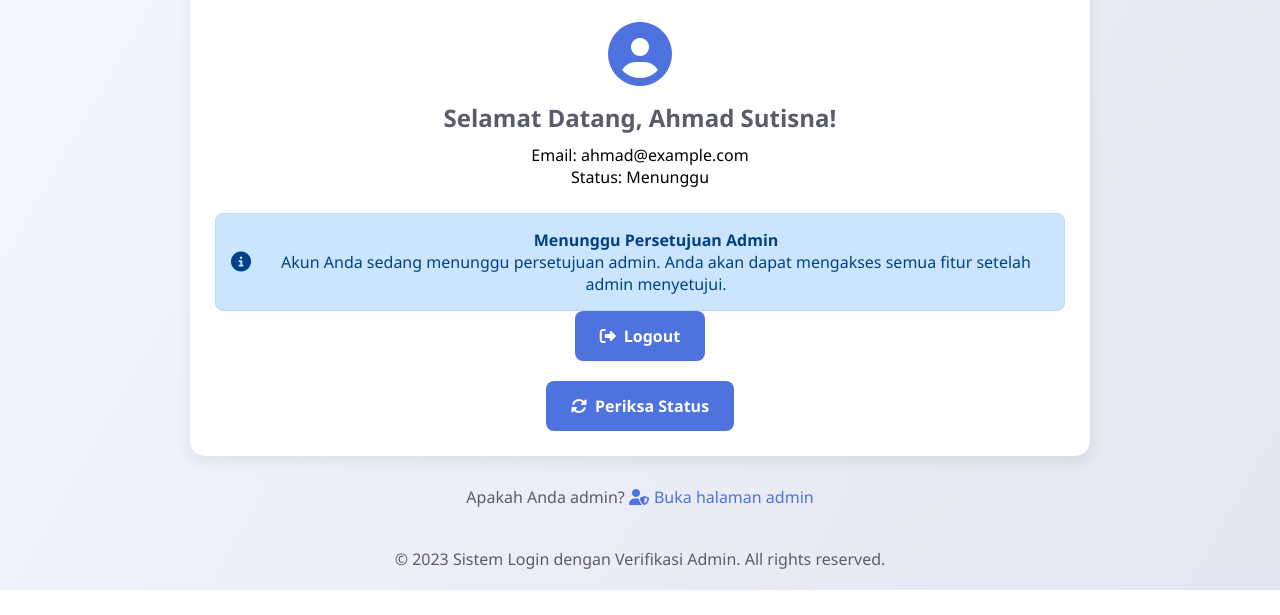
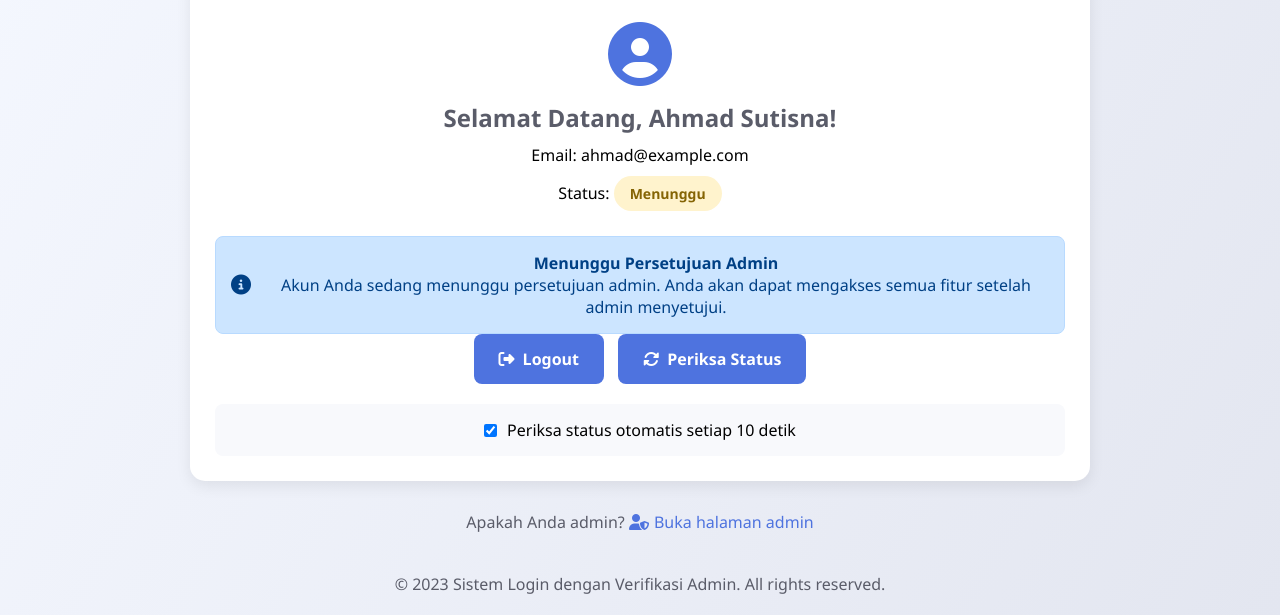
Before and after one commit to garzstrr/garz-login, a plain HTML site: page index.html in a window 1280 px wide. Both pictures are taken after a click on the button "Login". Shown: the part 245-860 px from the top of the page. Before the commit the page ends 835 px from the top, so only its background shows below. Drawn offline with Linux system fonts and the light colour scheme.

Commit message:
Add files via upload

```diff
--- a/index.html
+++ b/index.html
@@ -205,6 +205,25 @@
             margin-bottom: 10px;
         }
 
+        .status-badge {
+            padding: 8px 16px;
+            border-radius: 20px;
+            font-size: 14px;
+            font-weight: 600;
+            display: inline-block;
+            margin-top: 10px;
+        }
+
+        .status-pending {
+            background-color: #fff3cd;
+            color: #856404;
+        }
+
+        .status-approved {
+            background-color: #d4edda;
+            color: #155724;
+        }
+
         .admin-link {
             margin-top: 30px;
             text-align: center;
@@ -236,6 +255,22 @@
 
         .visible {
             display: block;
+        }
+
+        .auto-check {
+            margin-top: 20px;
+            padding: 15px;
+            background-color: #f8f9fc;
+            border-radius: 8px;
+            text-align: center;
+        }
+
+        .auto-check label {
+            display: flex;
+            align-items: center;
+            justify-content: center;
+            gap: 10px;
+            cursor: pointer;
         }
     </style>
 </head>
@@ -308,7 +343,7 @@
                     <i class="fas fa-user-circle"></i>
                     <h2>Selamat Datang, <span id="user-name">User</span>!</h2>
                     <p>Email: <span id="user-email">user@example.com</span></p>
-                    <p>Status: <span id="user-status" class="status-badge">Menunggu</span></p>
+                    <p>Status: <span id="user-status" class="status-badge status-pending">Menunggu</span></p>
                 </div>
 
                 <div id="admin-notification" class="notification notification-info">
@@ -327,14 +362,19 @@
                     </div>
                 </div>
 
-                <button class="btn logout-btn" onclick="logout()">
+                <button class="btn" onclick="logout()">
                     <i class="fas fa-sign-out-alt"></i> Logout
                 </button>
 
-                <div style="margin-top: 20px;">
-                    <button class="btn" onclick="checkApprovalStatus()">
+                <button class="btn" onclick="checkApprovalStatus()" style="margin-left: 10px;">
                     <i class="fas fa-sync-alt"></i> Periksa Status
                 </button>
+
+                <div class="auto-check">
+                    <label>
+                        <input type="checkbox" id="auto-check-toggle" checked>
+                        <span>Periksa status otomatis setiap 10 detik</span>
+                    </label>
                 </div>
             </div>
         </div>
@@ -352,6 +392,7 @@
         // Data pengguna (disimulasikan)
         let users = JSON.parse(localStorage.getItem('users')) || [];
         let currentUser = JSON.parse(localStorage.getItem('currentUser')) || null;
+        let autoCheckInterval = null;
 
         // Inisialisasi data jika belum ada
         function initializeData() {
@@ -412,6 +453,9 @@
 
                 // Tampilkan dashboard
                 showUserDashboard();
+
+                // Mulai pengecekan otomatis jika diaktifkan
+                startAutoCheck();
             } else {
                 notification.className = 'notification notification-error';
                 notification.innerHTML = '<i class="fas fa-exclamation-circle"></i> Email atau password salah!';
@@ -508,6 +552,15 @@
 
         // Fungsi untuk memperbarui status pengguna
         function updateUserStatus() {
+            // Ambil data terbaru dari localStorage
+            const updatedUsers = JSON.parse(localStorage.getItem('users')) || [];
+            const updatedUser = updatedUsers.find(u => u.id === currentUser.id);
+
+            if (updatedUser) {
+                // Perbarui status
+                currentUser.approved = updatedUser.approved;
+                localStorage.setItem('currentUser', JSON.stringify(currentUser));
+
                 const statusElement = document.getElementById('user-status');
 
                 if (currentUser.approved) {
@@ -522,16 +575,10 @@
                     document.getElementById('approved-notification').classList.add('hidden');
                 }
             }
+        }
 
         // Fungsi untuk memeriksa status persetujuan
         function checkApprovalStatus() {
-            // Perbarui data dari localStorage
-            const updatedUsers = JSON.parse(localStorage.getItem('users')) || [];
-            const updatedUser = updatedUsers.find(u => u.id === currentUser.id);
-
-            if (updatedUser) {
-                currentUser = updatedUser;
-                localStorage.setItem('currentUser', JSON.stringify(currentUser));
             updateUserStatus();
 
             const notification = document.getElementById('login-notification');
@@ -544,10 +591,31 @@
                 notification.classList.add('hidden');
             }, 3000);
         }
+
+        // Fungsi untuk memulai pengecekan otomatis
+        function startAutoCheck() {
+            // Hentikan interval sebelumnya jika ada
+            if (autoCheckInterval) {
+                clearInterval(autoCheckInterval);
+            }
+
+            // Mulai interval baru jika checkbox dicentang
+            if (document.getElementById('auto-check-toggle').checked) {
+                autoCheckInterval = setInterval(() => {
+                    console.log("Memeriksa status persetujuan...");
+                    updateUserStatus();
+                }, 10000); // Periksa setiap 10 detik
+            }
         }
 
         // Fungsi untuk logout pengguna
         function logout() {
+            // Hentikan pengecekan otomatis
+            if (autoCheckInterval) {
+                clearInterval(autoCheckInterval);
+                autoCheckInterval = null;
+            }
+
             currentUser = null;
             localStorage.removeItem('currentUser');
 
@@ -569,11 +637,22 @@
             // Periksa apakah user sudah login
             if (currentUser) {
                 showUserDashboard();
+                startAutoCheck();
             }
 
             // Set nilai default untuk demo
             document.getElementById('login-email').value = 'ahmad@example.com';
             document.getElementById('login-password').value = 'password123';
+
+            // Tambahkan event listener untuk toggle auto check
+            document.getElementById('auto-check-toggle').addEventListener('change', function() {
+                if (this.checked && currentUser) {
+                    startAutoCheck();
+                } else if (autoCheckInterval) {
+                    clearInterval(autoCheckInterval);
+                    autoCheckInterval = null;
+                }
+            });
         };
     </script>
 </body>
```
Lines whose indentation alone changed are shown as unchanged.
